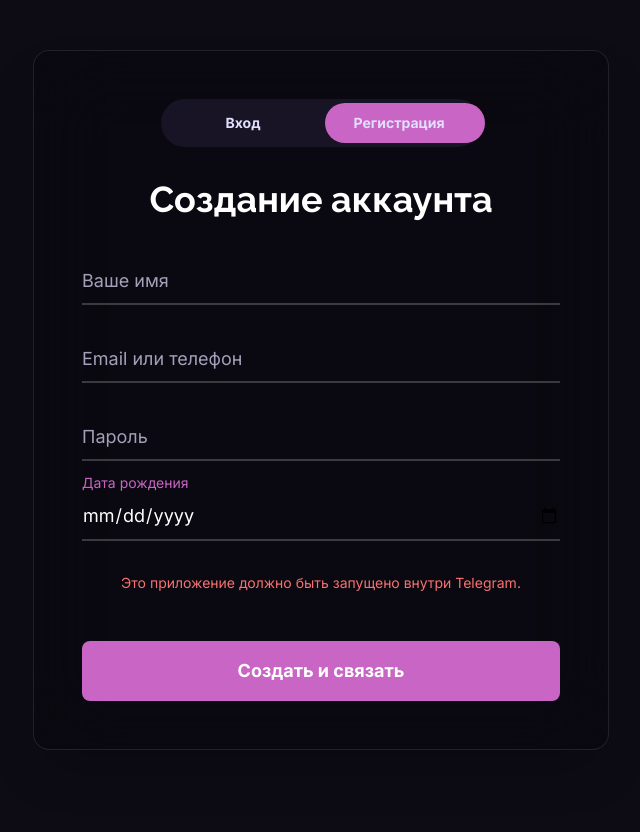
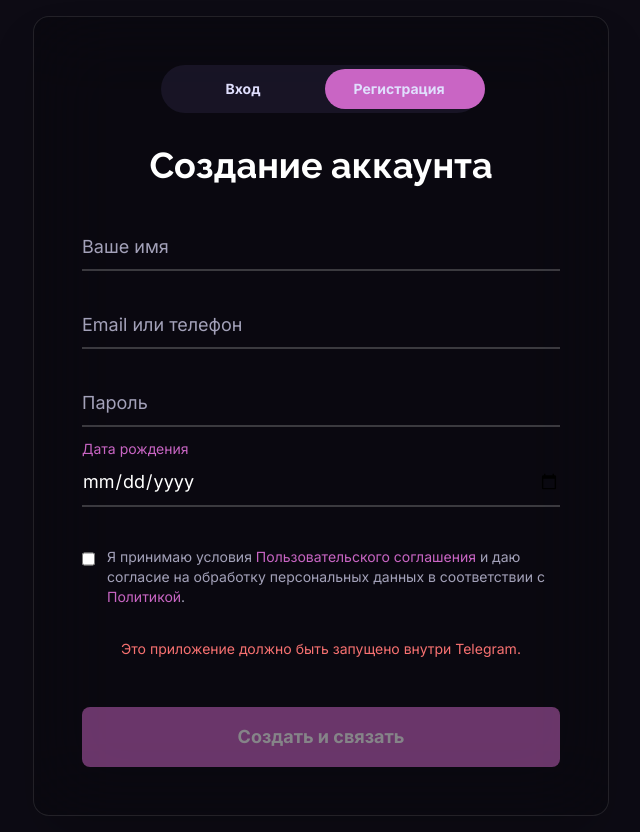
Before and after one commit to 3r0ha/morpheus-project, a React (Vite) app in the folder frontend/: page /telegram-connect in a window 1280 px wide. Both pictures are taken after a click on the button "Регистрация". Shown: the whole page, without its empty margins (319-959 px from the left). Before the commit the page ends 800 px from the top, so only its background shows below. Built offline with nearby package versions, Linux system fonts and the light colour scheme.

Commit message:
Few changes

```diff
--- a/frontend/src/pages/TelegramConnectPage.jsx
+++ b/frontend/src/pages/TelegramConnectPage.jsx
@@ -1,20 +1,18 @@
 import React, { useState, useEffect } from 'react';
 import apiClient from '../services/apiClient.js';
-// import { motion, AnimatePresence } from 'framer-motion'; // Анимации временно отключены для теста
 import { AuthToggle } from '../components/auth/AuthToggle.jsx';
 import { AuthInput } from '../components/auth/AuthInput.jsx';
 
 export const TelegramConnectPage = () => {
   const [mode, setMode] = useState('login');
   const [formData, setFormData] = useState({ email: '', password: '', name: '', birthDate: '' });
+  const [isAgreed, setIsAgreed] = useState(false);
   const [error, setError] = useState('');
   const [success, setSuccess] = useState('');
   const [isLoading, setIsLoading] = useState(false);
   const [tg, setTg] = useState(null);
-  const [appHeight, setAppHeight] = useState('100vh'); // State для динамической высоты
-
+  const [appHeight, setAppHeight] = useState('100vh');
   useEffect(() => {
-    // Небольшая задержка, чтобы дать Telegram SDK время на инициализацию
     const timer = setTimeout(() => {
       if (window.Telegram && window.Telegram.WebApp) {
         const webApp = window.Telegram.WebApp;
@@ -22,29 +20,25 @@ export const TelegramConnectPage = () => {
         webApp.expand();
         setTg(webApp);
 
-        // --- Логика для динамической высоты ---
         const setViewportHeight = () => {
           if (webApp.viewportHeight) {
             setAppHeight(`${webApp.viewportHeight}px`);
           }
         };
 
-        setViewportHeight(); // Устанавливаем начальную высоту
-        webApp.onEvent('viewportChanged', setViewportHeight); // Обновляем при изменении
+        setViewportHeight();
+        webApp.onEvent('viewportChanged', setViewportHeight);
 
         console.log("Telegram SDK инициализирован.");
-
-        // Очистка при размонтировании компонента
         return () => {
           webApp.offEvent('viewportChanged', setViewportHeight);
         };
-        // --- Конец логики высоты ---
 
       } else {
         console.error("SDK Telegram не найдено. Убедитесь, что приложение открыто в клиенте Telegram.");
         setError("Это приложение должно быть запущено внутри Telegram.");
       }
-    }, 100); // 100ms задержки
+    }, 100);
 
     return () => clearTimeout(timer);
   }, []);
@@ -57,6 +51,10 @@ export const TelegramConnectPage = () => {
     e.preventDefault();
     setError('');
     setSuccess('');
+    if (mode === 'register' && !isAgreed) {
+        setError('Для регистрации необходимо принять условия соглашения.');
+        return;
+    }
     setIsLoading(true);
 
     if (!tg || !tg.initData) {
@@ -106,7 +104,6 @@ export const TelegramConnectPage = () => {
   };
 
   return (
-    // Применяем динамическую высоту и убираем min-h-screen
     <div
       className="flex flex-col items-center justify-center p-4 font-body bg-background text-text-primary"
       style={{ minHeight: appHeight }}
@@ -118,7 +115,6 @@ export const TelegramConnectPage = () => {
             <div className="p-8 md:p-12">
                 <AuthToggle isLogin={mode === 'login'} setIsLogin={(isLogin) => setMode(isLogin ? 'login' : 'register')} />
 
-                {/* Заменяем motion.h2 на обычный h2 */}
                 <h2
                     key={mode}
                     className="font-headings text-4xl font-bold text-center text-white mb-10"
@@ -127,7 +123,6 @@ export const TelegramConnectPage = () => {
                 </h2>
 
                 <form onSubmit={handleSubmit} className="space-y-8">
-                    {/* Убираем AnimatePresence */}
                     {mode === 'register' && (
                       <AuthInput
                           name="name"
@@ -159,7 +154,6 @@ export const TelegramConnectPage = () => {
                         disabled={isLoading}
                     />
 
-                    {/* Убираем AnimatePresence */}
                     {mode === 'register' && (
                       <AuthInput
                           name="birthDate"
@@ -171,16 +165,38 @@ export const TelegramConnectPage = () => {
                       />
                     )}
 
+                    {mode === 'register' && (
+                        <div className="flex items-start space-x-3 pt-2 text-sm">
+                            <input
+                                type="checkbox"
+                                id="agreement"
+                                checked={isAgreed}
+                                onChange={(e) => setIsAgreed(e.target.checked)}
+                                className="mt-1 h-4 w-4 rounded border-white/30 bg-transparent text-accent-ai focus:ring-accent-ai focus:ring-offset-background"
+                            />
+                            <label htmlFor="agreement" className="text-text-secondary">
+                                Я принимаю условия{' '}
+                                <a href="/terms" target="_blank" rel="noopener noreferrer" className="text-accent-ai hover:underline">
+                                    Пользовательского соглашения
+                                </a>{' '}
+                                и даю согласие на обработку персональных данных в соответствии с{' '}
+                                <a href="/privacy" target="_blank" rel="noopener noreferrer" className="text-accent-ai hover:underline">
+                                    Политикой
+                                </a>.
+                            </label>
+                        </div>
+                    )}
+
                     {error && <p className="text-red-400 text-center text-sm">{error}</p>}
 
                     <div className="pt-4">
                         <button
                             type="submit"
-                            disabled={isLoading}
+                            disabled={isLoading || (mode === 'register' && !isAgreed)}
                             className="w-full bg-accent-ai text-white font-bold py-4 px-6 rounded-lg text-lg
                                      transition-all duration-300 ease-in-out
                                      hover:bg-white hover:text-accent-ai hover:shadow-lg hover:shadow-accent-ai/30
-                                     transform hover:-translate-y-1 disabled:opacity-50"
+                                     transform hover:-translate-y-1 disabled:opacity-50 disabled:cursor-not-allowed"
                         >
                             {isLoading ? 'Загрузка...' : (mode === 'login' ? 'Войти и связать' : 'Создать и связать')}
                         </button>
```
